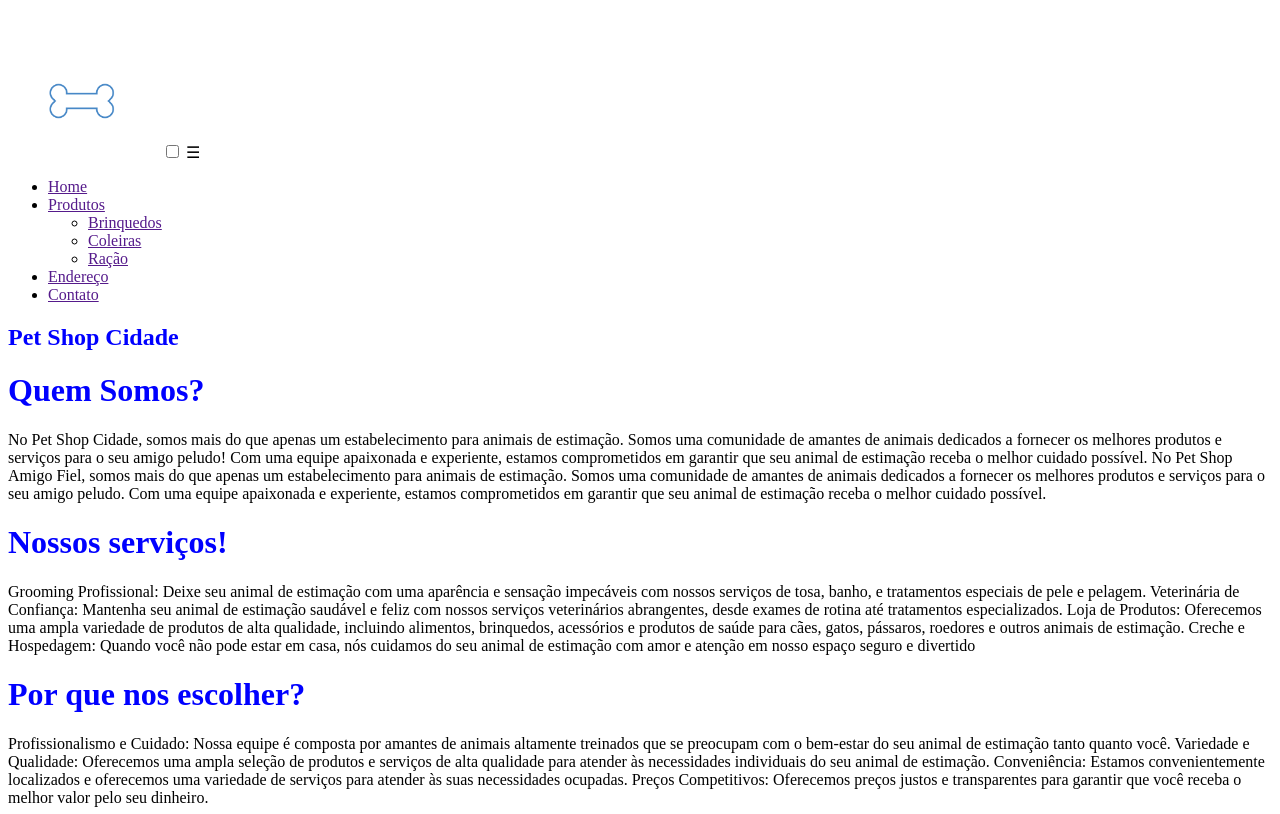
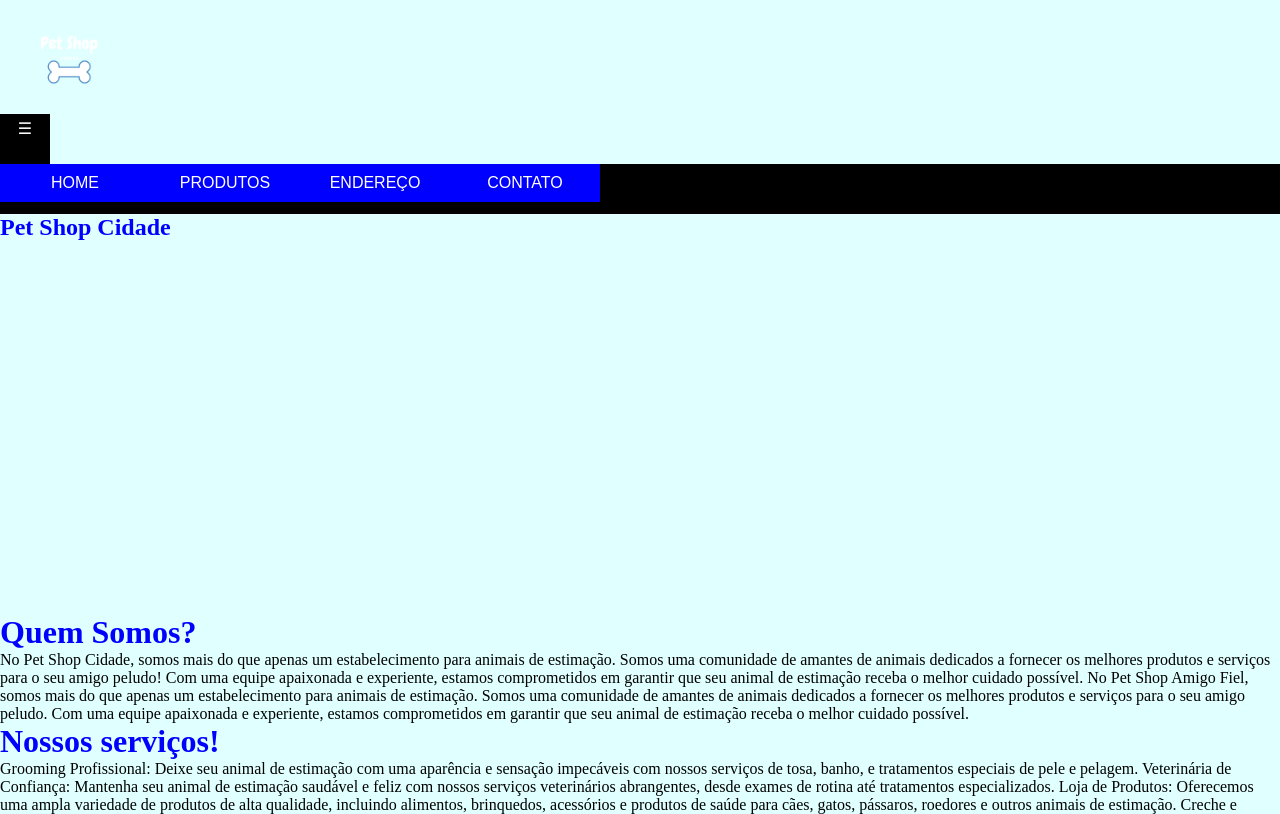
Before and after one commit to VictorMLCapp/cp2-front-web-1sem, a plain HTML site: page index.html in a window 1280 px wide. Shown: the top 814 px of the page. Drawn offline with Linux system fonts and the light colour scheme.

Commit message:
criando primeira parte do css

```diff
--- a/css/estilo.css
+++ b/css/estilo.css
@@ -0,0 +1,74 @@
+*{
+    padding: 0%;
+    margin: 0%;
+    box-sizing: border-box;
+}
+body{
+    background-color: lightcyan;
+}
+#logo{
+    margin-left: 20px;
+    margin-top: 10px;
+    width: 100px;
+    height: 100px;
+}
+header{
+    width: 100%;
+}
+nav{
+    width: 100%;
+    height: 50px;
+    background: #000;
+    font-family: Arial, Helvetica, sans-serif;
+}
+nav ul{
+    list-style: none;
+    position: relative;
+}
+nav ul li{
+    width: 150px;
+    float: left;
+}
+nav a{
+    padding: 10px;
+    text-transform: uppercase;
+    text-decoration: none;
+    display: block;
+    display: flex;
+    justify-content: center;
+    color: white;
+    background: blue;
+}
+nav ul ul{
+    position: absolute;
+    visibility: hidden;
+}
+nav ul li:hover{
+    background: blue;
+    color: white;
+}
+nav ul ul li{
+    float: none;
+    border-bottom: 1px solid blue;
+}
+nav ul ul li a{
+    background: black;
+}
+label[for="bt-menu"]{
+    padding: 5px;
+    background-color: #000;
+    color: #fff;
+    display: flex;
+    justify-content: center;
+    cursor: pointer;
+    width: 50px;
+    height: 50px;
+}
+#bt-menu{
+    display: none;
+}
+
+section{
+    width: 100%;
+    height: 50vh; /* arrumar dps */
+}
--- a/index.html
+++ b/index.html
@@ -3,6 +3,7 @@
 <head>
     <meta charset="UTF-8">
     <meta name="viewport" content="width=device-width, initial-scale=1.0">
+    <link rel="stylesheet" href="./css/estilo.css">
     <title>CP-2 PET SHOP</title>
 </head>
 <body>
```
